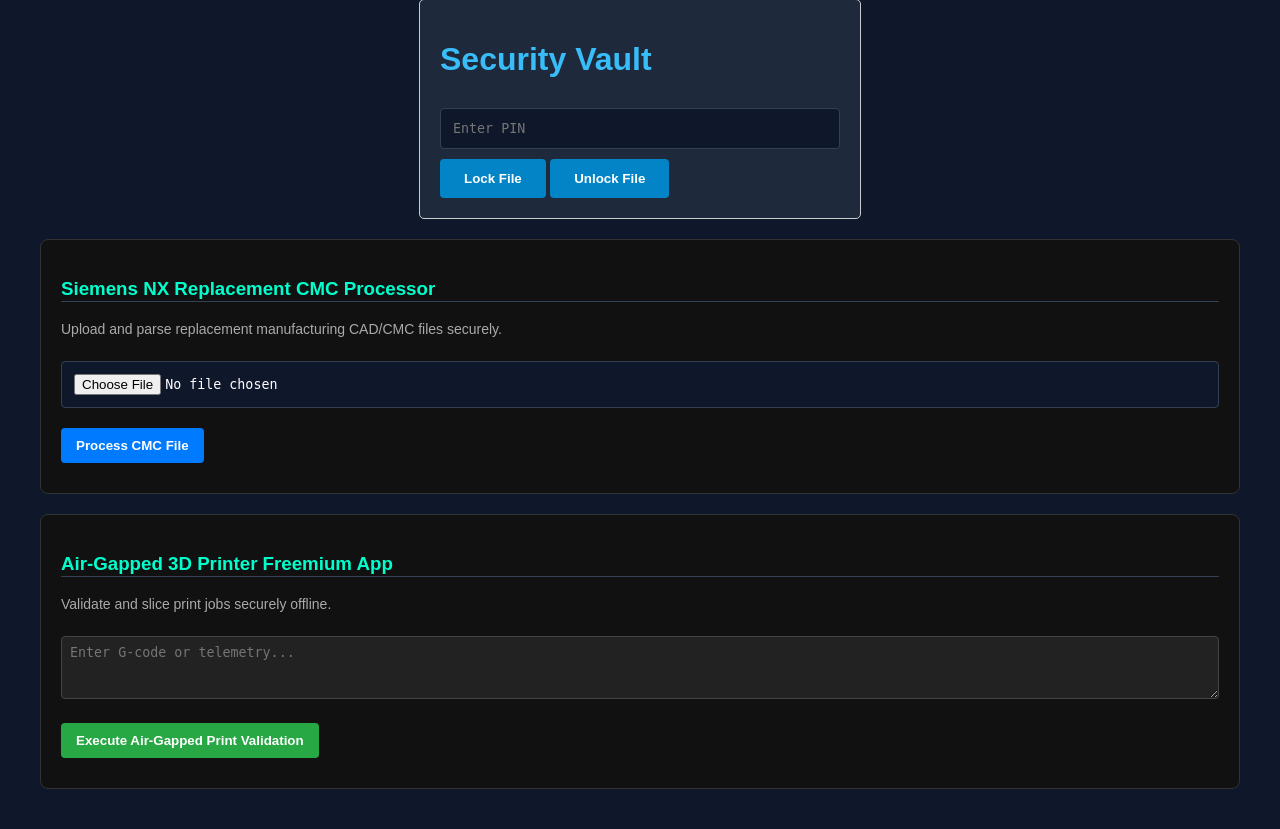
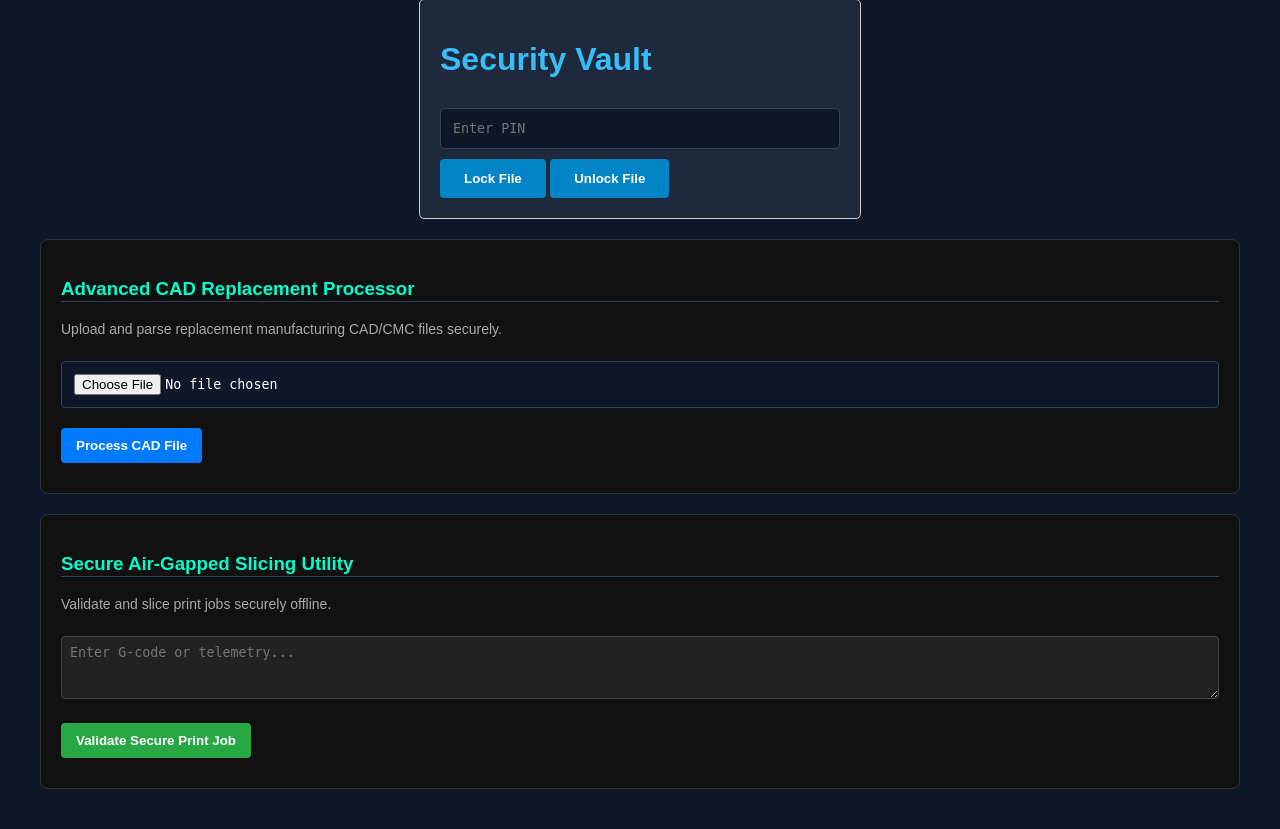
Before and after one commit to JOxKxER/garza-global-graviton, a Flask app: page / in a window 1280 px wide. Shown: the part 4755-5584 px from the top of the page. Run offline with Flask 3, Linux system fonts and the light colour scheme; some libraries are stand-ins or nearby versions.

Commit message:
Sanitize frontend UI titles for trademark compliance

```diff
--- a/templates/index.html
+++ b/templates/index.html
@@ -381,19 +381,19 @@
 </body>
 </html><!-- Siemens NX CMC Processor Module -->
 <div class="panel-card" style="margin-top: 20px; padding: 20px; background: #111; border: 1px solid #333; border-radius: 8px;">
-    <h3 style="color: #00ffcc;">Siemens NX Replacement CMC Processor</h3>
+    <h3 style="color: #00ffcc;">Advanced CAD Replacement Processor</h3>
     <p style="color: #aaa; font-size: 14px;">Upload and parse replacement manufacturing CAD/CMC files securely.</p>
     <input type="file" id="cmcFile" style="margin: 10px 0; color: #fff;" />
-    <button onclick="uploadCmcFile()" style="background: #007bff; color: #fff; border: none; padding: 10px 15px; border-radius: 4px; cursor: pointer;">Process CMC File</button>
+    <button onclick="uploadCmcFile()" style="background: #007bff; color: #fff; border: none; padding: 10px 15px; border-radius: 4px; cursor: pointer;">Process CAD File</button>
     <div id="cmcResult" style="margin-top: 10px; color: #00ffcc; font-family: monospace;"></div>
 </div>
 
 <!-- Air-Gapped 3D Printer Freemium Module -->
 <div class="panel-card" style="margin-top: 20px; padding: 20px; background: #111; border: 1px solid #333; border-radius: 8px;">
-    <h3 style="color: #00ffcc;">Air-Gapped 3D Printer Freemium App</h3>
+    <h3 style="color: #00ffcc;">Secure Air-Gapped Slicing Utility</h3>
     <p style="color: #aaa; font-size: 14px;">Validate and slice print jobs securely offline.</p>
     <textarea id="gcodeData" rows="3" placeholder="Enter G-code or telemetry..." style="width: 100%; background: #222; color: #fff; border: 1px solid #444; padding: 8px; margin: 10px 0;"></textarea>
-    <button onclick="runSecurePrint()" style="background: #28a745; color: #fff; border: none; padding: 10px 15px; border-radius: 4px; cursor: pointer;">Execute Air-Gapped Print Validation</button>
+    <button onclick="runSecurePrint()" style="background: #28a745; color: #fff; border: none; padding: 10px 15px; border-radius: 4px; cursor: pointer;">Validate Secure Print Job</button>
     <div id="printResult" style="margin-top: 10px; color: #00ffcc; font-family: monospace;"></div>
 </div>
 
```
